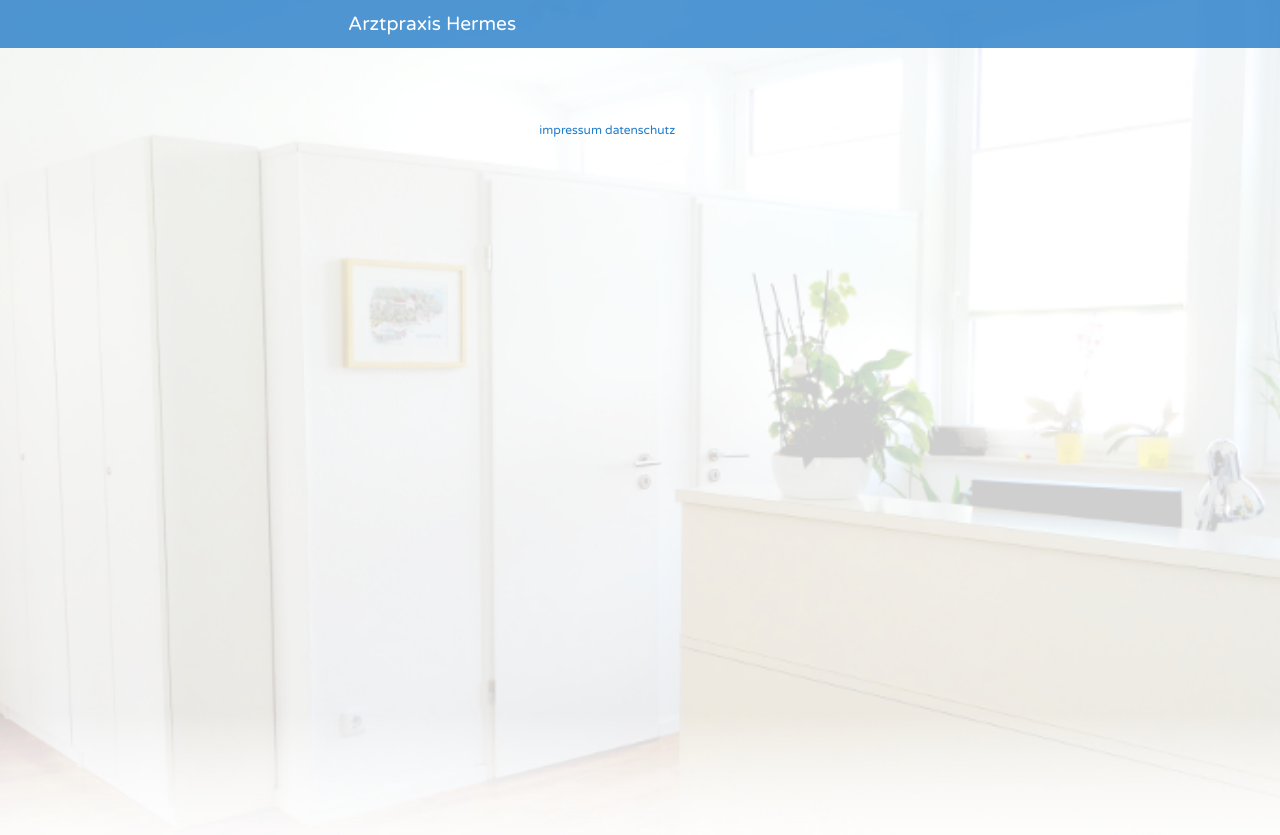
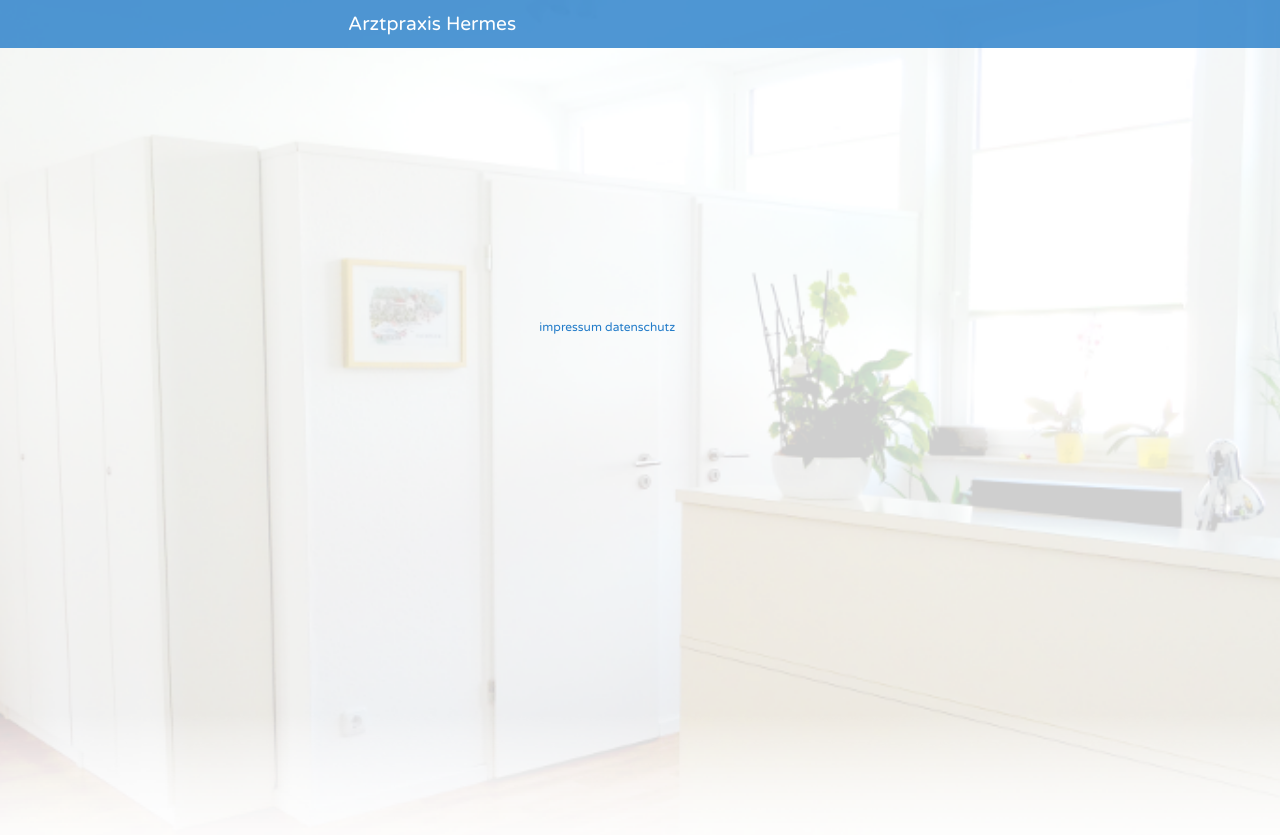
Before and after one commit to praxistill/praxistill.github.io, a Jekyll site: the page built from impressum.md, in a window 1280 px wide. Shown: the top 835 px of the page. Built offline with Jekyll 4.4.1, drawn with Linux system fonts in a browser that asks for light colours; nearby versions of some CDN libraries.

Commit message:
header incorp

```diff
--- a/_config.yml
+++ b/_config.yml
@@ -19,7 +19,6 @@
     colors:
         default:
             base:
-                # primary: '#00a087'
                 primary: "rgb(35, 124, 201)"
                 text: '#2e2e2e'
             header:
--- a/_sass/_layout.scss
+++ b/_sass/_layout.scss
@@ -13,16 +13,16 @@
 
 .page {
 
-	margin-top: 4em;
+	// margin-top: 4em;
 
 	height: 100vh;
 	width: 100vw;
-	// overflow: hidden;
 
 	display: grid;
 	grid-template-columns: auto auto auto; // minmax(0, 30em) auto minmax(0, 30em); //minmax(min-content, 80%) auto;
-	grid-template-rows: 10em auto auto 2em;
+	grid-template-rows: 4em auto auto auto 2em;
 	grid-template-areas:
+		". . ."
 		". current ."
 		". main ."
 		". . ."
@@ -37,8 +37,9 @@
 
 	display: grid;
 	grid-template-columns: minmax(0, 30em) auto minmax(0, 30em);
-	grid-template-rows: 10em auto auto 2em;
+	grid-template-rows: 4em auto auto auto 2em;
 	grid-template-areas:
+		". . ."
 		". . ."
 		". main-default ."
 		". . ."
@@ -59,7 +60,6 @@
 
 .main {
 	grid-area: main;
-	// overflow-y: scroll;
 }
 
 .footer {
--- a/_sass/layout/_header.scss
+++ b/_sass/layout/_header.scss
@@ -22,7 +22,7 @@
 }
 
 .sitename {
-
+	white-space: nowrap;
 }
 
 .header-nav {
--- a/_sass/layout/current.scss
+++ b/_sass/layout/current.scss
@@ -12,11 +12,11 @@
 	font-size: 2em;
 	color: rgb(160, 160, 160);
 
-	height: 3em;
+	// height: 3em;
 
-	margin: 0 1em 0 1em;
+	// margin: 0 1em 0 1em;
 
-	padding: 0.8em;
+	// padding: 0.8em;
 
 	text-align: center;
 }
```
